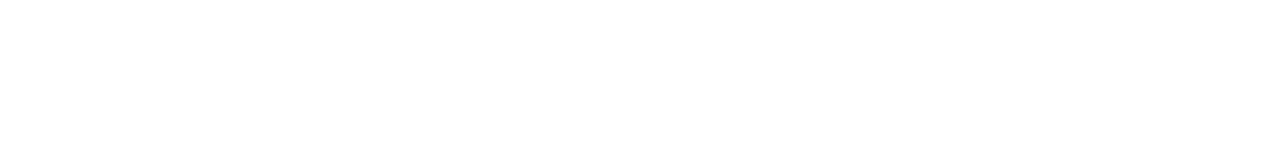
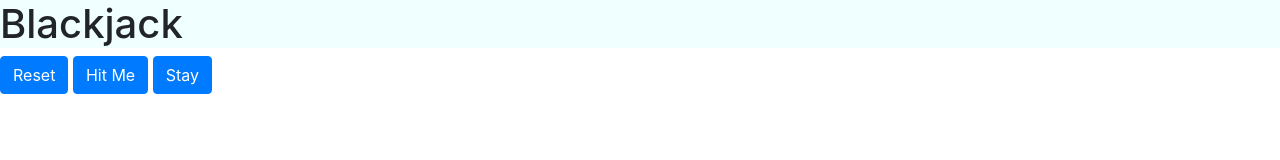
Before and after one commit to Glint-web18/Blackjack1, a plain HTML site: page index.html in a window 1280 px wide. Drawn offline with nearby package versions, Linux system fonts and the light colour scheme.

Commit message:
set up intel elememts

```diff
--- a/index.html
+++ b/index.html
@@ -3,11 +3,25 @@
     <meta charset="UTF-8">
     <meta http-equiv="X-UA-Compatible" content="IE=edge">
     <meta name="viewport" content="width=device-width, initial-scale=1.0">
+    <link rel="stylesheet" href="styles.css">
+    <link rel="stylesheet" href="https://stackpath.bootstrapcdn.com/bootstrap/4.1.3/css/bootstrap.min.css" integrity="sha384-MCw98/SFnGE8fJT3GXwEOngsV7Zt27NXFoaoApmYm81iuXoPkFOJwJ8ERdknLPMO" crossorigin="anonymous">
     <title>Blackjack
 
     </title>
 </head>
 <body>
+    <div class="title">
+        <h1>Blackjack</h1>
+    </div>
+
+    <div class="control-buttons">
+        <button type="button" class="btn btn-primary">Reset</button>
+        <button type="button" class="btn btn-primary">Hit Me</button>
+        <button type="button" class="btn btn-primary">Stay</button>
+
+    </div>
     <script src="app.js"></script>
+    <script src="https://code.jquery.com/jquery-3.3.1.slim.min.js" integrity="sha384-q8i/X+965DzO0rT7abK41JStQIAqVgRVzpbzo5smXKp4YfRvH+8abtTE1Pi6jizo" crossorigin="anonymous"></script>
+    <script src="https://stackpath.bootstrapcdn.com/bootstrap/4.1.3/js/bootstrap.min.js" integrity="sha384-ChfqqxuZUCnJSK3+MXmPNIyE6ZbWh2IMqE241rYiqJxyMiZ6OW/JmZQ5stwEULTy" crossorigin="anonymous"></script>
 </body>
 </html>
```
